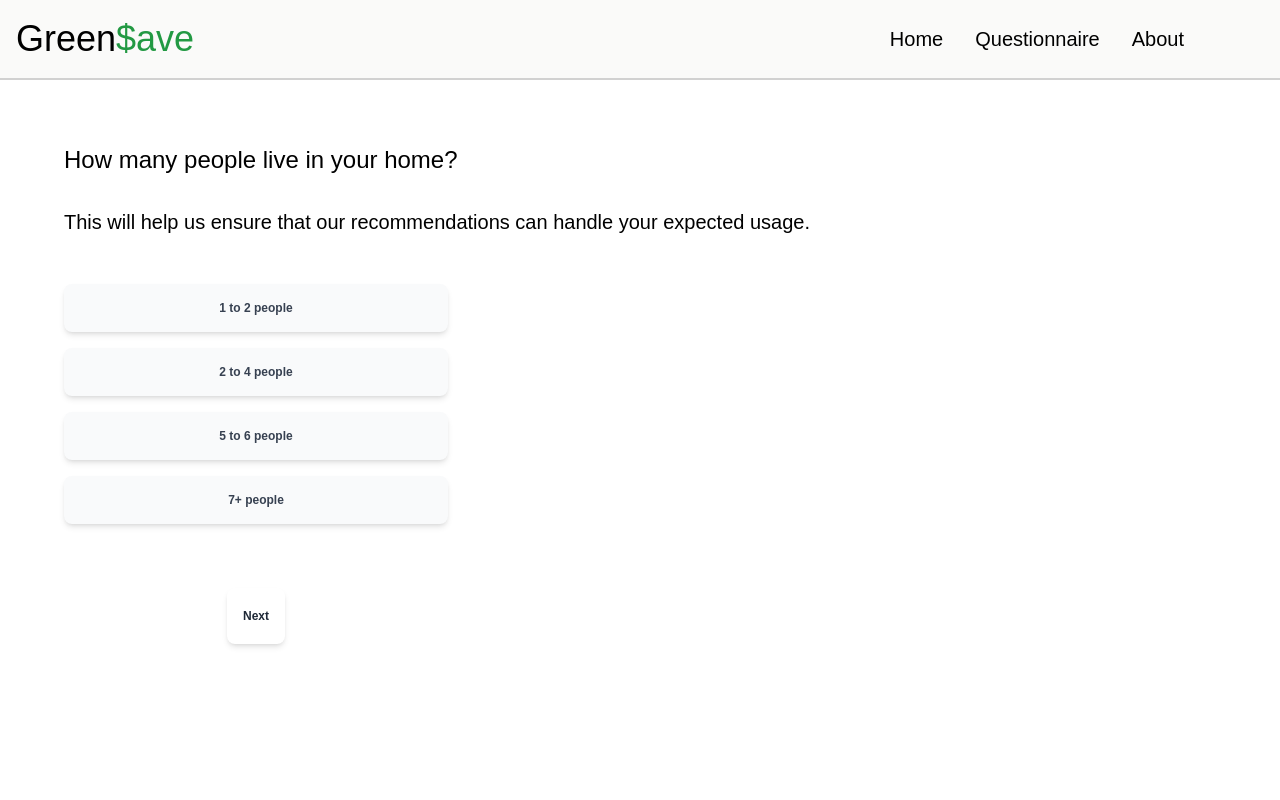
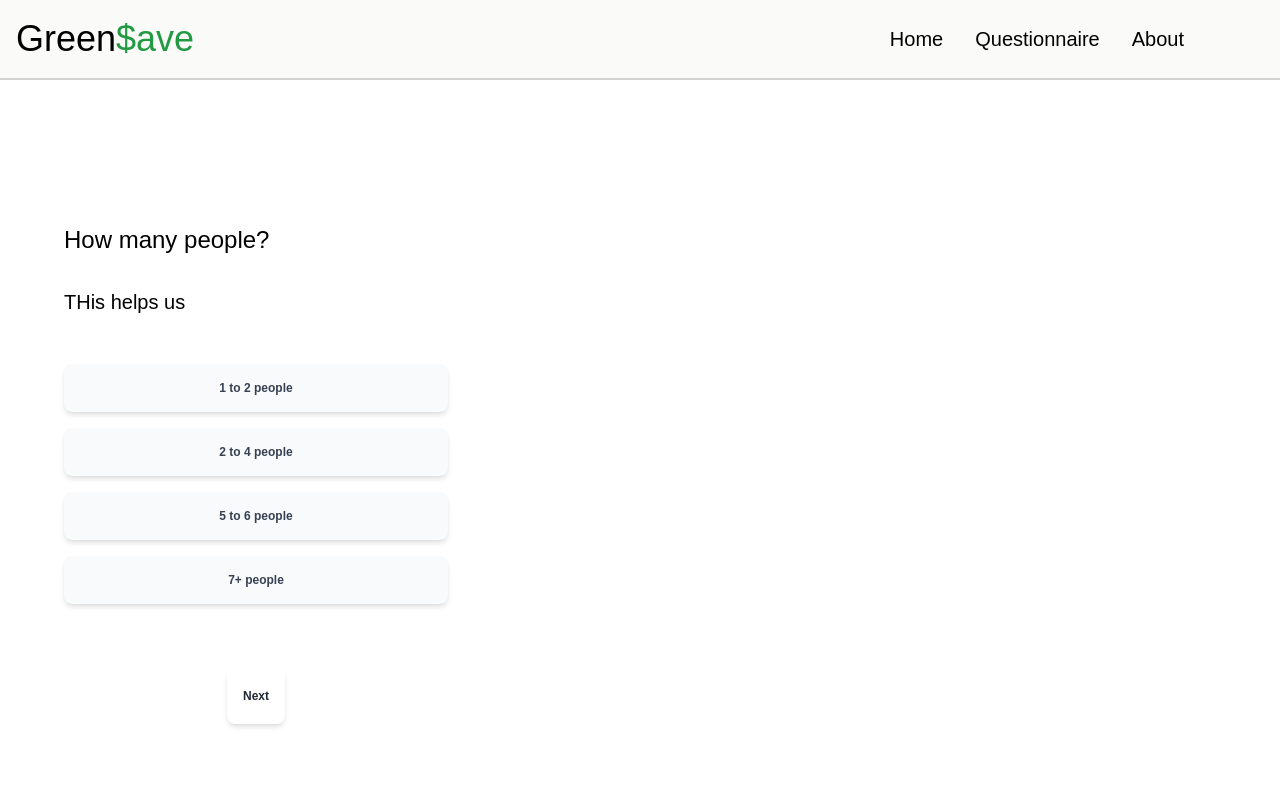
Before and after one commit to toliv/greensave, a Next.js app in the folder web/green_save/: page /appliance-finder in a window 1280 px wide. Shown: the top 800 px of the page. Built offline with nearby package versions, Linux system fonts and the light colour scheme.

Commit message:
try better css

```diff
--- a/web/green_save/src/app/appliance-finder/page.tsx
+++ b/web/green_save/src/app/appliance-finder/page.tsx
@@ -107,9 +107,10 @@ export default function ApplianceFinder() {
   };
 
   return (
-    <main className="bg-white ">
-      <div className="flex">
-        <div className="p-8 lg:p-16 bg-white min-h-screen grow ">
+    <div className="pt-20">
+      <div className="h-screen">
+        <main className="bg-white">
+          <div className="p-8 lg:p-16 grow ">
             <FormProvider {...methods}>
               <form onSubmit={methods.handleSubmit(onSubmit)}>
                 <div id="question1" ref={question1Ref}>
@@ -156,7 +157,8 @@ export default function ApplianceFinder() {
               </form>
             </FormProvider>
           </div>
+        </main>
       </div>
-    </main>
+    </div>
   );
 }
--- a/web/green_save/src/app/layout.tsx
+++ b/web/green_save/src/app/layout.tsx
@@ -17,7 +17,7 @@ export default function RootLayout({
 }>) {
   return (
     <html lang="en">
-      <body className={`relative overflow-hidden`}>
+      <body className={`relative`}>
         <Providers>
           <TopBarNav></TopBarNav>
           {children}
--- a/web/green_save/src/components/HouseholdSizeQuestion.tsx
+++ b/web/green_save/src/components/HouseholdSizeQuestion.tsx
@@ -25,15 +25,19 @@ export function HouseholdSizeQuestion({
   const householdSize = watch("householdSize");
 
   return (
-    <Question
-      moveToNextQuestion={moveToNextQuestion}
-      questionHeading={"How many people live in your home?"}
-      questionSubheading={
-        "This will help us ensure that our recommendations can handle your expected usage."
-      }
-      moveToNextQuestionEnabled={() => getFieldState("householdSize").invalid}
-      questionId={"household-size-question"}
+    <div
+      id="question1"
+      className="flex flex-col gap-8 min-h-screen mt-20 items-start w-full lg:w-2/3 text-center"
     >
+      <div className="flex justify-center text-2xl lg:text-2xl font-thin text-black">
+        {"How many people?"}
+      </div>
+      <div className="flex justify-center text-lg lg:text-xl font-thin text-black">
+        {"THis helps us"}
+      </div>
+      <div className="w-full lg:w-1/2">
+        <div className="flex flex-col text-3xl font-semibold text-black justify-center">
+          <div className="">
             <Controller
               name="householdSize"
               control={control}
@@ -70,6 +74,34 @@ export function HouseholdSizeQuestion({
                 </div>
               )}
             />
-    </Question>
+          </div>
+        </div>
+        <div className="flex gap-4 w-full justify-center mt-12">
+          <div className="">
+            {/* {moveToPreviousQuestion && (
+              <Button
+                variant="filled"
+                placeholder="something"
+                onClick={() => moveToPreviousQuestion()}
+                className={`h-14 w-full bg-white text-gray-800 p-4 `}
+              >
+                Next
+              </Button>
+            )} */}
+            {moveToNextQuestion && (
+              <Button
+                variant="filled"
+                placeholder="something"
+                onClick={() => moveToNextQuestion()}
+                disabled={getFieldState("householdSize").invalid}
+                className={`h-14 w-full bg-white text-gray-800 p-4 ${getFieldState("householdSize").invalid ? "hover:cursor-not-allowed" : ""}`}
+              >
+                Next
+              </Button>
+            )}
+          </div>
+        </div>
+      </div>
+    </div>
   );
 }
--- a/web/green_save/src/components/TopNavBar.tsx
+++ b/web/green_save/src/components/TopNavBar.tsx
@@ -10,7 +10,7 @@ export function TopBarNav() {
   return (
     <div
       id="navbar"
-      className="fixed top-0 left-0 right-0 bg-stone-50 min-h-20 xl:min-h-25 flex justify-between items-center text-black px-4 border-b-2 border-default-gray"
+      className="fixed top-0 left-0 w-full bg-stone-50 min-h-20 xl:min-h-25 flex justify-between items-center text-black px-4 border-b-2 border-default-gray"
     >
       <div className="text-2xl lg:text-4xl">
         Green<span className="text-standard-green">$ave</span>
```
Lines whose indentation alone changed are shown as unchanged.
